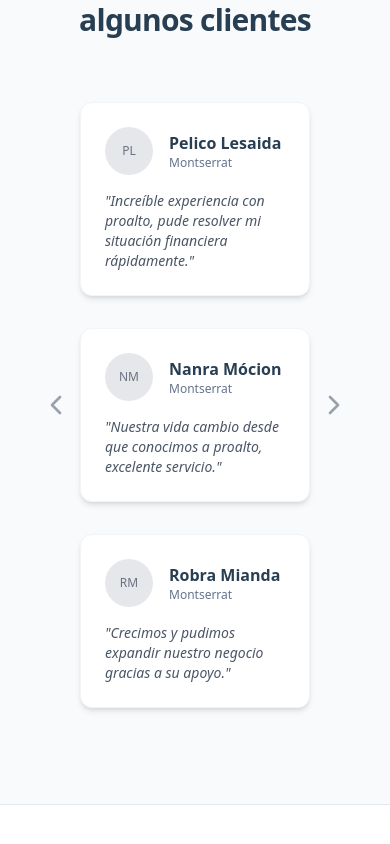
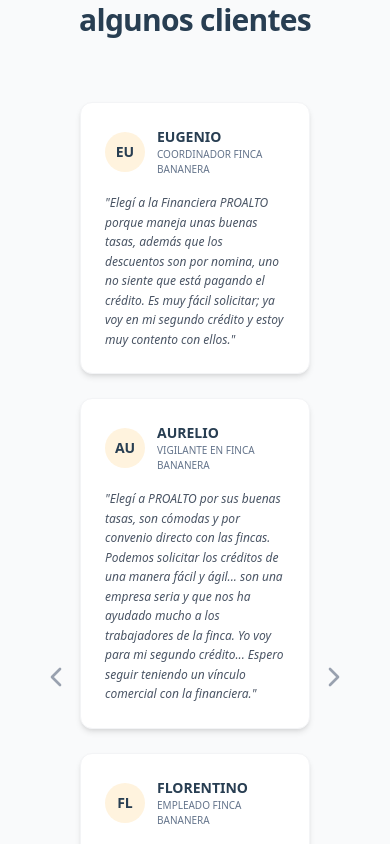
Before and after one commit to Ban68/proalto, a Next.js app: page / in a window 390 px wide. Shown: the part 3820-4664 px from the top of the page. Built offline with nearby package versions, Linux system fonts and the light colour scheme.

Commit message:
content: update testimonials with real customer feedback

```diff
--- a/components/sections/testimonials.tsx
+++ b/components/sections/testimonials.tsx
@@ -3,6 +3,33 @@
 import { FadeIn } from "@/components/ui/fade-in";
 
 export function Testimonials() {
+    const testimonials = [
+        {
+            initials: "EU",
+            name: "Eugenio",
+            role: "Coordinador Finca Bananera",
+            quote: "Elegí a la Financiera PROALTO porque maneja unas buenas tasas, además que los descuentos son por nomina, uno no siente que está pagando el crédito. Es muy fácil solicitar; ya voy en mi segundo crédito y estoy muy contento con ellos."
+        },
+        {
+            initials: "AU",
+            name: "Aurelio",
+            role: "Vigilante en Finca Bananera",
+            quote: "Elegí a PROALTO por sus buenas tasas, son cómodas y por convenio directo con las fincas. Podemos solicitar los créditos de una manera fácil y ágil... son una empresa seria y que nos ha ayudado mucho a los trabajadores de la finca. Yo voy para mi segundo crédito... Espero seguir teniendo un vínculo comercial con la financiera."
+        },
+        {
+            initials: "FL",
+            name: "Florentino",
+            role: "Empleado Finca Bananera",
+            quote: "Estoy muy agradecido con la financiera porque me colaboraron con un crédito que necesitaba de manera urgente. Hice una inversión en un negocio que tengo con mi esposa... Sus tasas son muy cómodas y bajas... Con PROALTO me siento feliz y espero seguir siendo su aliado."
+        },
+        {
+            initials: "ZO",
+            name: "Zoraida",
+            role: "Cliente Satisfecha",
+            quote: "Gracias a Financiera Proalto pude capitalizar mi negocio y unificar mis deudas... Proalto significó un nuevo comienzo."
+        }
+    ];
+
     return (
         <section className="py-24 bg-gray-50">
             <div className="container">
@@ -15,52 +42,23 @@
                 <div className="relative max-w-6xl mx-auto px-12">
                     {/* Simple Grid implementation for now instead of complex carousel logic */}
                     <FadeIn delay={0.2} direction="up" fullWidth>
-                        <div className="grid md:grid-cols-3 gap-8">
-                            <div className="bg-white p-6 rounded-xl shadow-md border border-gray-100 transform transition-transform hover:-translate-y-2 duration-300">
-                                <div className="flex items-center gap-4 mb-4">
-                                    <div className="w-12 h-12 rounded-full bg-gray-200 overflow-hidden relative">
-                                        {/* Avatar placeholder */}
-                                        <div className="absolute inset-0 flex items-center justify-center text-xs text-gray-500">PL</div>
+                        <div className="grid grid-cols-1 md:grid-cols-2 lg:grid-cols-4 gap-6">
+                            {testimonials.map((testimonial, index) => (
+                                <div key={index} className="bg-white p-6 rounded-xl shadow-md border border-gray-100 transform transition-transform hover:-translate-y-2 duration-300 flex flex-col h-full">
+                                    <div className="flex items-center gap-3 mb-4">
+                                        <div className="w-10 h-10 rounded-full bg-[#fec05c]/20 flex items-center justify-center text-[#283e52] font-bold text-sm shrink-0">
+                                            {testimonial.initials}
+                                        </div>
+                                        <div>
+                                            <h4 className="font-bold text-[#283e52] text-sm uppercase">{testimonial.name}</h4>
+                                            <p className="text-[10px] text-muted-foreground uppercase">{testimonial.role}</p>
+                                        </div>
                                     </div>
-                                    <div>
-                                        <h4 className="font-bold text-[#283e52]">Pelico Lesaida</h4>
-                                        <p className="text-xs text-muted-foreground">Montserrat</p>
-                                    </div>
+                                    <p className="text-xs text-gray-600 italic leading-relaxed grow">
+                                        "{testimonial.quote}"
+                                    </p>
                                 </div>
-                                <p className="text-sm text-gray-600 italic">
-                                    "Increíble experiencia con proalto, pude resolver mi situación financiera rápidamente."
-                                </p>
-                            </div>
-
-                            <div className="bg-white p-6 rounded-xl shadow-md border border-gray-100 transform transition-transform hover:-translate-y-2 duration-300">
-                                <div className="flex items-center gap-4 mb-4">
-                                    <div className="w-12 h-12 rounded-full bg-gray-200 overflow-hidden relative">
-                                        <div className="absolute inset-0 flex items-center justify-center text-xs text-gray-500">NM</div>
-                                    </div>
-                                    <div>
-                                        <h4 className="font-bold text-[#283e52]">Nanra Mócion</h4>
-                                        <p className="text-xs text-muted-foreground">Montserrat</p>
-                                    </div>
-                                </div>
-                                <p className="text-sm text-gray-600 italic">
-                                    "Nuestra vida cambio desde que conocimos a proalto, excelente servicio."
-                                </p>
-                            </div>
-
-                            <div className="bg-white p-6 rounded-xl shadow-md border border-gray-100 transform transition-transform hover:-translate-y-2 duration-300">
-                                <div className="flex items-center gap-4 mb-4">
-                                    <div className="w-12 h-12 rounded-full bg-gray-200 overflow-hidden relative">
-                                        <div className="absolute inset-0 flex items-center justify-center text-xs text-gray-500">RM</div>
-                                    </div>
-                                    <div>
-                                        <h4 className="font-bold text-[#283e52]">Robra Mianda</h4>
-                                        <p className="text-xs text-muted-foreground">Montserrat</p>
-                                    </div>
-                                </div>
-                                <p className="text-sm text-gray-600 italic">
-                                    "Crecimos y pudimos expandir nuestro negocio gracias a su apoyo."
-                                </p>
-                            </div>
+                            ))}
                         </div>
                     </FadeIn>
 
```
